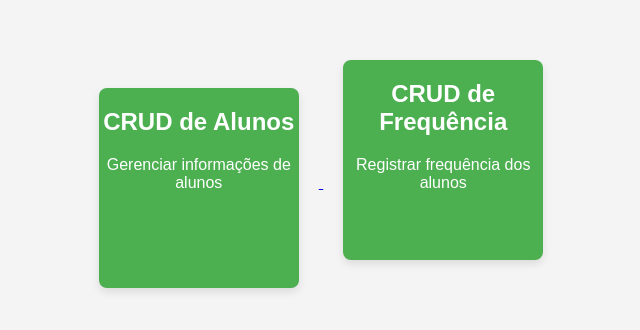
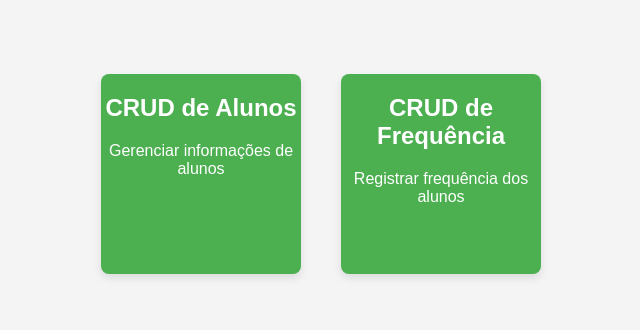
Before and after one commit to vinhoMesquita/crud_api_go, a plain HTML site: page projeto_final/web/index.html in a window 1280 px wide. Shown: the part 226-556 px from the top of the page, without its empty margins (319-959 px from the left). Drawn offline with Linux system fonts and the light colour scheme.

Commit message:
Update do home

```diff
--- a/projeto_final/web/index.html
+++ b/projeto_final/web/index.html
@@ -47,7 +47,7 @@
     </style>
 </head>
 <body>
-    <div class="container">
+    <div class="container" style="display: flex; align-items: center">
         <a href="http://localhost:5501/crud">
             <div class="box">
                 <h2>CRUD de Alunos</h2>
```
